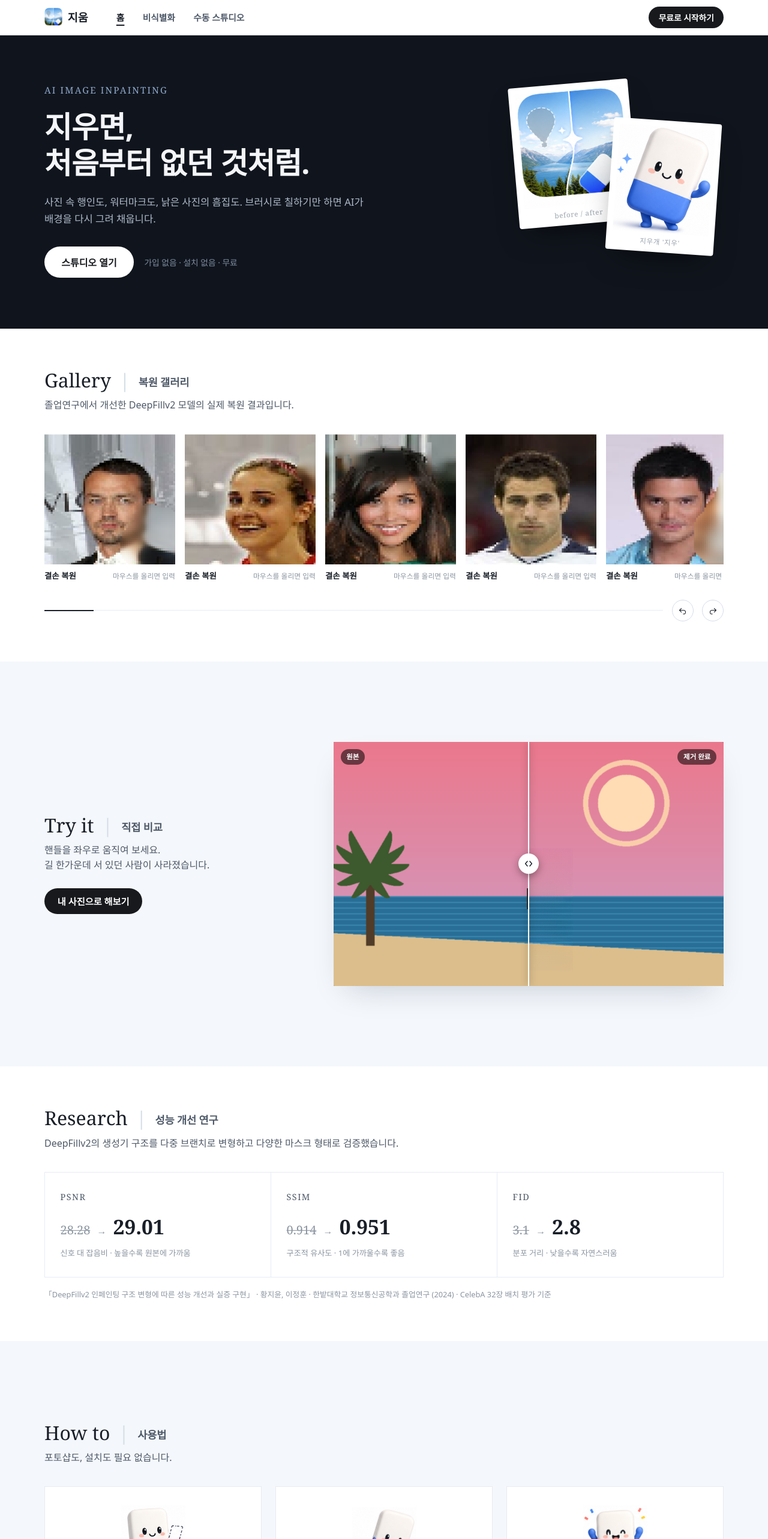
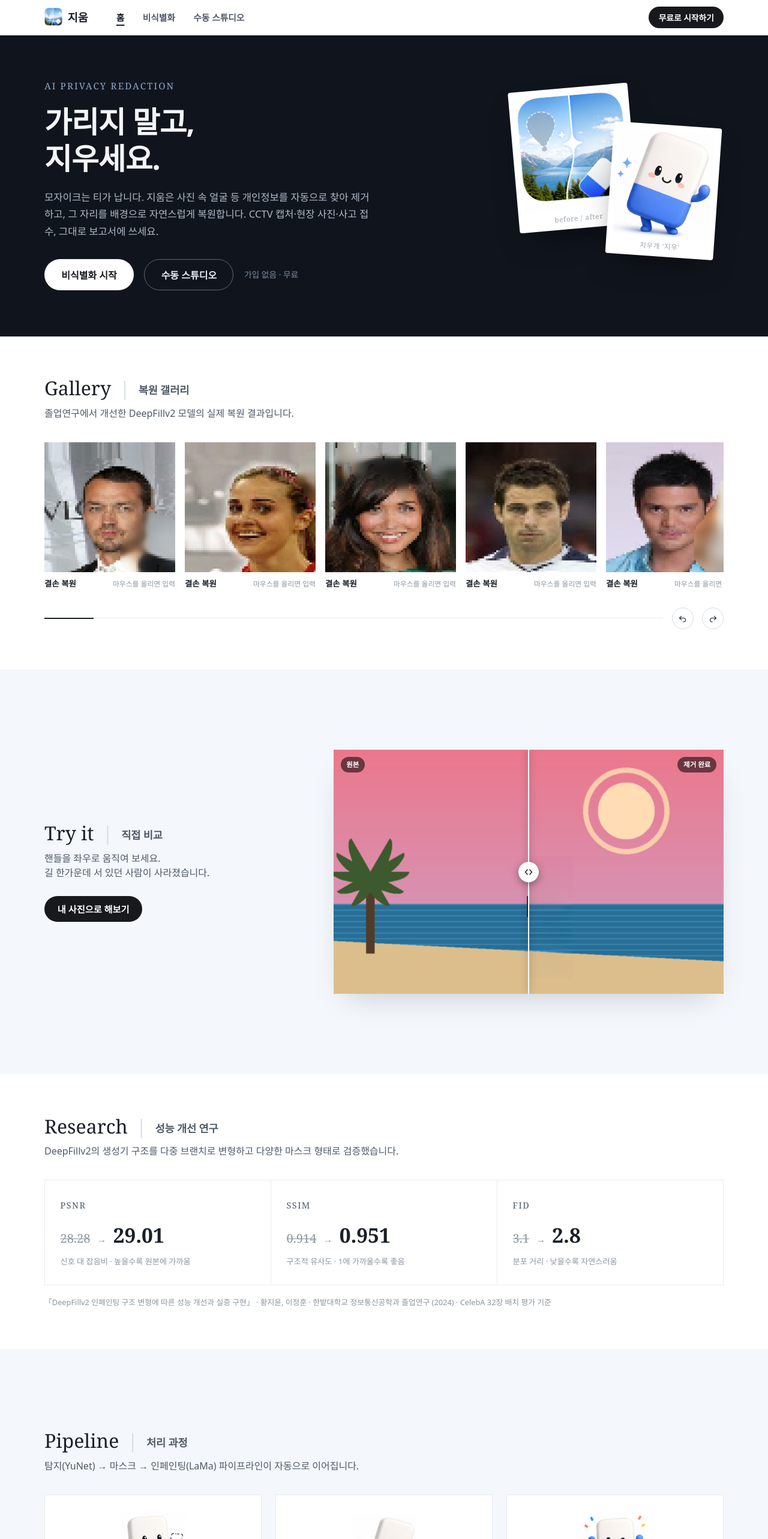
Before and after one commit to MeritEnding/deefillv2-prop, a React (Vite) app in the folder frontend/: page / in a window 1280 px wide. Shown: the top 2566 px of the page at 60% size. Built offline with nearby package versions, Linux system fonts and the light colour scheme; no server answers; a web font is replaced by a local one.

Commit message:
[feat/#53] 랜딩을 비식별 플랫폼 메시지로 개편 (기업 활용 사례·파이프라인)

```diff
--- a/frontend/src/pages/Landing.jsx
+++ b/frontend/src/pages/Landing.jsx
@@ -15,16 +15,16 @@ const METRICS = [
 ]
 
 const USE_CASES = [
-  { icon: 'bag', title: '중고거래 사진', desc: '배경의 개인 정보와 잡동사니 정리' },
-  { icon: 'plane', title: '여행 사진', desc: '행인, 전봇대, 간판 제거' },
-  { icon: 'box', title: '상품 사진', desc: '워터마크, 먼지, 반사광 제거' },
-  { icon: 'building', title: '부동산 매물', desc: '어질러진 물건을 지운 깔끔한 공간' },
+  { icon: 'shield', title: 'CCTV·현장 사진', desc: '보고서 첨부 전 얼굴을 자동 비식별' },
+  { icon: 'building', title: '건설·안전 보고', desc: '작업자 얼굴을 지우고 배경 복원' },
+  { icon: 'box', title: '보험·사고 접수', desc: '차량·인물 개인정보 정리' },
+  { icon: 'bag', title: '커머스·매물 사진', desc: '워터마크·잡동사니는 스튜디오에서' },
 ]
 
 const STEPS = [
-  { img: '/mascot-select.png', n: '01', title: '사진을 올리고', desc: '드래그, 클릭, 붙여넣기 무엇이든.' },
-  { img: '/mascot-erase.png', n: '02', title: '지울 곳을 칠하면', desc: '브러시로 슥슥, 대충 칠해도 됩니다.' },
-  { img: '/mascot-excited.png', n: '03', title: '3초 뒤에 완성', desc: 'AI가 배경을 그려 자연스럽게 지웁니다.' },
+  { img: '/mascot-select.png', n: '01', title: '업로드하면 자동 분석', desc: '얼굴 등 개인정보를 AI가 찾아냅니다.' },
+  { img: '/mascot-erase.png', n: '02', title: '제거할 항목만 선택', desc: '박스를 눌러 지울 대상을 고르세요.' },
+  { img: '/mascot-excited.png', n: '03', title: '지우고, 자연 복원', desc: '모자이크 대신 배경을 다시 그립니다.' },
 ]
 
 function GalleryCarousel() {
@@ -71,17 +71,19 @@ export default function Landing({ navigate }) {
       <section className="hero">
         <div className="hero-inner">
           <div className="hero-copy">
-            <span className="hero-eyebrow">AI Image Inpainting</span>
+            <span className="hero-eyebrow">AI Privacy Redaction</span>
             <h1 className="hero-title">
-              지우면,<br />처음부터 없던 것처럼.
+              가리지 말고,<br />지우세요.
             </h1>
             <p className="hero-sub">
-              사진 속 행인도, 워터마크도, 낡은 사진의 흠집도.
-              브러시로 칠하기만 하면 AI가 배경을 다시 그려 채웁니다.
+              모자이크는 티가 납니다. 지움은 사진 속 얼굴 등 개인정보를 자동으로 찾아
+              제거하고, 그 자리를 배경으로 자연스럽게 복원합니다.
+              CCTV 캡처·현장 사진·사고 접수, 그대로 보고서에 쓰세요.
             </p>
             <div className="hero-cta">
-              <button className="btn btn-white btn-lg" onClick={() => navigate('/studio')}>스튜디오 열기</button>
-              <span className="hero-free">가입 없음 · 설치 없음 · 무료</span>
+              <button className="btn btn-white btn-lg" onClick={() => navigate('/privacy')}>비식별화 시작</button>
+              <button className="btn btn-hero-ghost btn-lg" onClick={() => navigate('/studio')}>수동 스튜디오</button>
+              <span className="hero-free">가입 없음 · 무료</span>
             </div>
           </div>
           <div className="hero-visual">
@@ -154,8 +156,8 @@ export default function Landing({ navigate }) {
       <section className="section section-tint">
         <div className="section-inner">
           <div className="section-head">
-            <h2 className="sec-title">How to <i>|</i> <small>사용법</small></h2>
-            <p className="section-sub">포토샵도, 설치도 필요 없습니다.</p>
+            <h2 className="sec-title">Pipeline <i>|</i> <small>처리 과정</small></h2>
+            <p className="section-sub">탐지(YuNet) → 마스크 → 인페인팅(LaMa) 파이프라인이 자동으로 이어집니다.</p>
           </div>
           <div className="steps">
             {STEPS.map((s) => (
@@ -194,7 +196,7 @@ export default function Landing({ navigate }) {
         <div className="cta-band-inner">
           <h2>한 장 지워보면 압니다.</h2>
           <p>회원 가입 없이 브라우저에서 바로.</p>
-          <button className="btn btn-white btn-lg" onClick={() => navigate('/studio')}>무료로 시작하기</button>
+          <button className="btn btn-white btn-lg" onClick={() => navigate('/privacy')}>무료로 시작하기</button>
         </div>
       </section>
 
```
